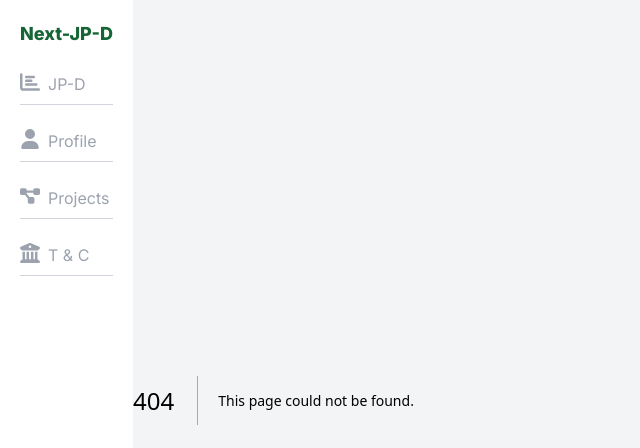
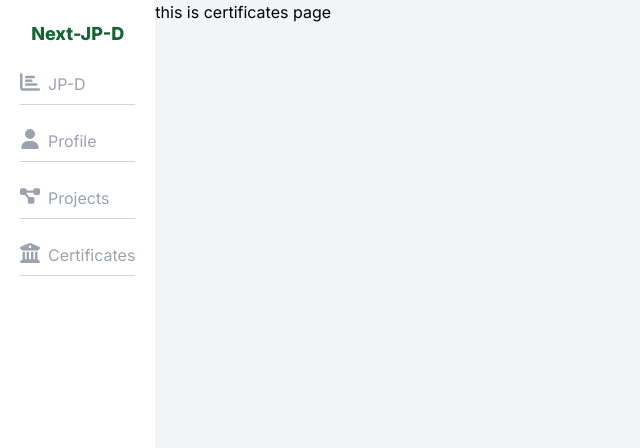
Before and after one commit to Ahmed97777/Nextjs-Hotel-Management-System, a Next.js app: page /pages/certificates in a window 1280 px wide. Before the commit this address had no page. Shown: the top 448 px of the page, without its empty margins (0-640 px from the left). Built offline with nearby package versions, Linux system fonts and the light colour scheme.

Commit message:
Organizing project files (pages)

```diff
--- a/app/Components/Sidebar.js
+++ b/app/Components/Sidebar.js
@@ -18,18 +18,18 @@ function Sidebar() {
       <ul className="space-y-6">
         <SidebarListItem linkTo="/" icon={faChartBar} name="JP-D" />
 
-        <SidebarListItem linkTo="/profile" icon={faUser} name="Profile" />
+        <SidebarListItem linkTo="/pages/profile" icon={faUser} name="Profile" />
 
         <SidebarListItem
-          linkTo="/projects"
+          linkTo="/pages/projects"
           icon={faDiagramProject}
           name="Projects"
         />
 
         <SidebarListItem
-          linkTo="/tAndc"
+          linkTo="/pages/certificates"
           icon={faBuildingColumns}
-          name="T &amp; C"
+          name="Certificates"
         />
       </ul>
     </div>
--- a/app/page.js
+++ b/app/page.js
@@ -1,5 +1,3 @@
 export default function Home() {
-  const hamcada = "ddd";
-
   return <h1>Home dashboard content</h1>;
 }
--- a/app/tAndc/page.js
+++ b/app/pages/certificates/page.js
@@ -1,7 +1,7 @@
 import React from "react";
 
 function page() {
-  return <div>this is T and C page</div>;
+  return <div>this is certificates page</div>;
 }
 
 export default page;
```
Also changed, not shown: app/pages/profile/page.js (renamed from app/profile/page.js), app/pages/projects/page.js (renamed from app/projects/page.js).
